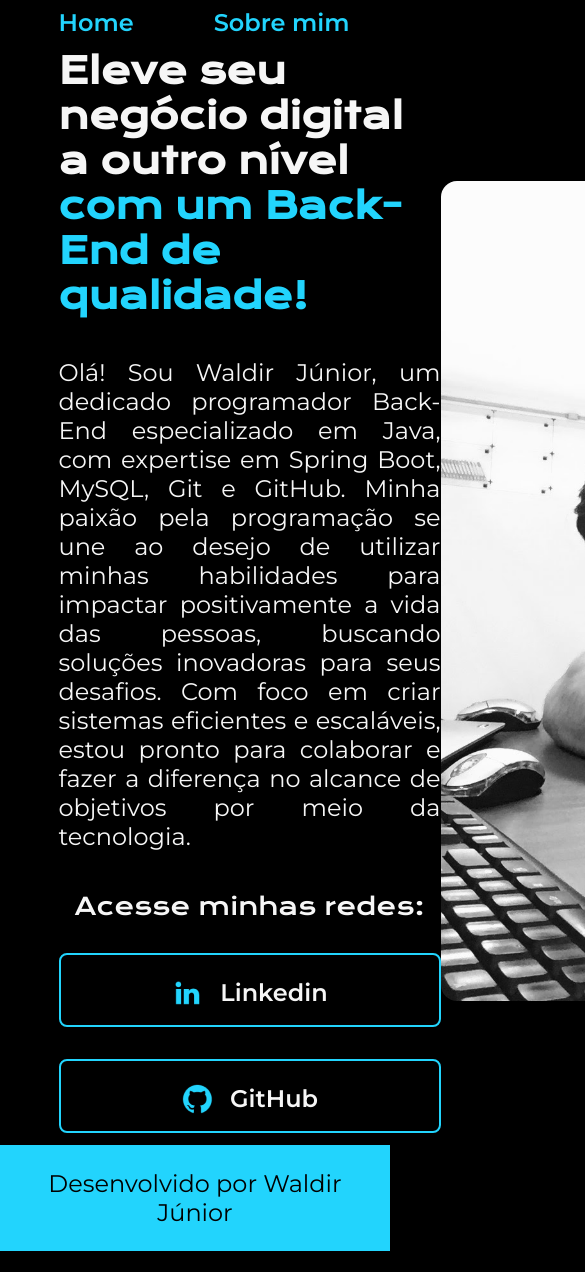
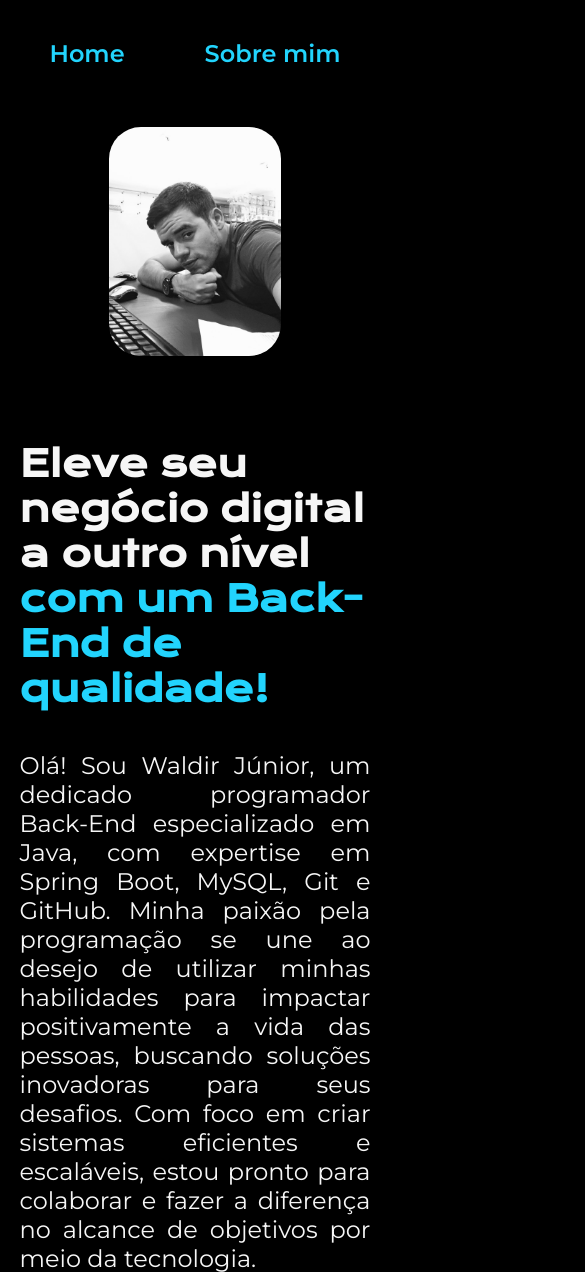
Before and after one commit to WaldirJuniorGPN/Portfolio, a plain HTML site: page index.html in a window 390 px wide. Shown: the top 1272 px of the page, 585 px wide, since content can reach past the window. Before the commit the page ends 1251 px from the top, so only its background shows below. Drawn offline with nearby package versions, Linux system fonts and the light colour scheme.

Commit message:
implementado a responsividade

```diff
--- a/styles/style.css
+++ b/styles/style.css
@@ -36,7 +36,7 @@ body {
 .cabecalho__menu__link {
     font-family: var(--fonte-primaria);
     font-weight: 600;
-    font-size: 24px;
+    font-size: 1.5rem;
     text-decoration: none;
     color: var(--cor-terciaria);
 }
@@ -50,22 +50,23 @@ body {
     display: flex;
     align-items: center;
     justify-content: space-between;
+    gap: 85px
 }
 
 .apresentacao__conteudo {
-    width: 615px;
+    width: 49%;
     display: flex;
     flex-direction: column;
     gap: 40px;
 }
 
 .apresentacao__conteudo__titulo {
-    font-size: 36px;
+    font-size: 2.25rem;
     font-family: var(--fonte-secundaria);
 }
 
 .apresentacao__conteudo__paragrafo {
-    font-size: 24px;
+    font-size: 1.5rem;
     font-weight: 400;
     font-family: var(--fonte-primaria);
     text-align: justify;
@@ -85,11 +86,11 @@ body {
     align-items: center;
     gap: 16px;
     border: 2px solid var(--cor-terciaria);
-    width: 378px;
+    width: 49%;
     height: 65px;
     text-align: center;
     border-radius: 8px;
-    font-size: 24px;
+    font-size: 1.5rem;
     padding: 5px 0 0;
     text-decoration: none;
     color: var(--cor-secundaria);
@@ -101,15 +102,15 @@ body {
     background-color: #272727;
 }
 
-.apresentacao__imagem {
-    width: 615px;
-    border-radius: 16px;
-}
-
 .aprensentacao__links__subtitulo {
     font-family: var(--fonte-secundaria);
     font-weight: 400;
-    font-size: 24px ;
+    font-size: 1.5rem ;
+}
+
+.apresentacao__imagem {
+    width: 49%;
+    border-radius: 2rem;
 }
 
 .rodape {
@@ -118,7 +119,7 @@ body {
     padding: 24px;
     text-align: center;
     font-family: var(--fonte-primaria);
-    font-size: 24px;
+    font-size: 1.5rem;
     font-weight: 400;
 }
 
@@ -134,3 +135,24 @@ body {
     font-family: var(--fonte-primaria);
     text-align: justify;
 }
+
+@media (max-width: 1200px) {
+
+    .cabecalho {
+        padding: 10%;
+    }
+
+    .cabecalho__menu {
+        justify-content: center;
+    }
+
+    .apresentacao {
+        flex-direction: column-reverse;
+        padding: 5%;
+    }
+
+    .apresentacao__conteudo {
+        width: auto;
+    }
+
+}
```
